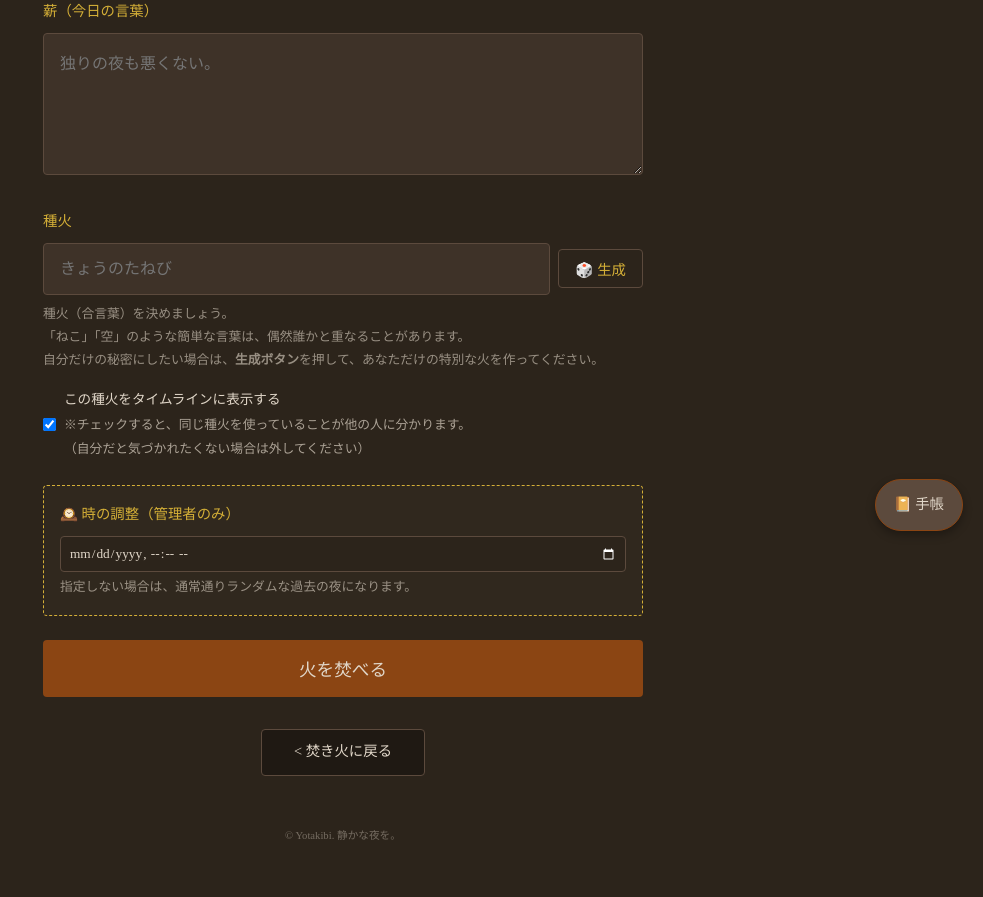
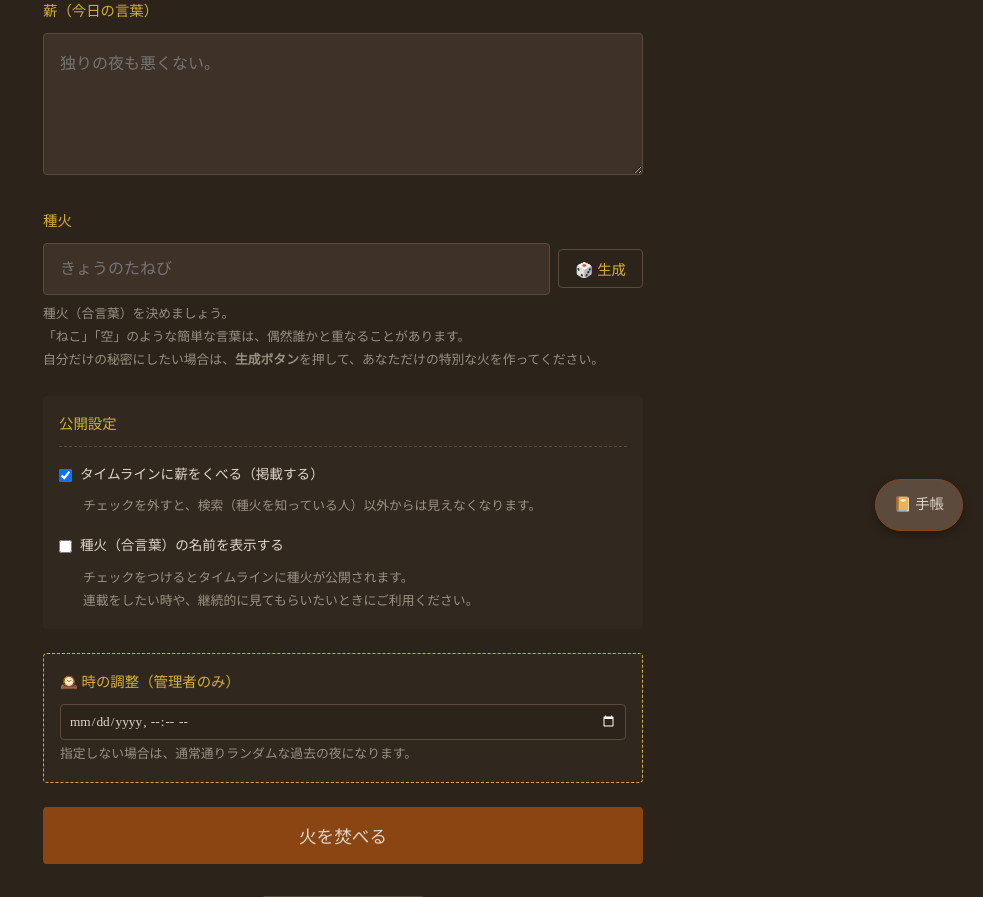
Before and after one commit to karaagenomuranaoya/yotakibi, a Flask app: page /write in a window 1280 px wide. Shown: the part 249-1146 px from the top of the page, without its empty margins (297-1280 px from the left). Before the commit the page ends 1089 px from the top, so only its background shows below. Run offline with Flask 3, Linux system fonts and the light colour scheme; the visitor is signed in with stand-in values (Sample User, id 1).

Commit message:
chekebox 2ko ni

```diff
--- a/app.py
+++ b/app.py
@@ -35,6 +35,7 @@ class Diary(db.Model):
     content = db.Column(db.Text, nullable=False)
     aikotoba = db.Column(db.String(50), nullable=False)
     is_public = db.Column(db.Boolean, default=False)
+    show_aikotoba = db.Column(db.Boolean, default=True) # 【追加】種火名を公開するかどうか
     created_at = db.Column(db.DateTime, default=datetime.now)
 
 # アプリ起動時にテーブルを作成
@@ -61,7 +62,7 @@ def check_opening_hours():
     if request.path.startswith('/static'):
         return
 
-    # 【追加】説明書ページ(manual)へのアクセスも常に許可
+    # 説明書ページ(manual)へのアクセスも常に許可
     if request.endpoint == 'manual':
         return
 
@@ -109,7 +110,10 @@ def write():
     if request.method == 'POST':
         content = request.form.get('content')
         aikotoba = request.form.get('aikotoba')
+
+        # チェックボックスの値を取得（チェックがあればTrue）
         is_public = True if request.form.get('is_public') else False
+        show_aikotoba = True if request.form.get('show_aikotoba') else False # 【追加】
 
         # 1. 必須チェック
         if not content or not aikotoba:
@@ -176,6 +180,7 @@ def write():
             content=content,
             aikotoba=aikotoba,
             is_public=is_public,
+            show_aikotoba=show_aikotoba, # 【追加】DBへ保存
             created_at=post_time
         )
 
@@ -188,8 +193,6 @@ def write():
         return redirect(url_for('index'))
 
     return render_template('index.html')
-
-# app.py の write関数の下あたりに追加
 
 @app.route('/extinguish/<int:diary_id>', methods=['POST'])
 def extinguish(diary_id):
--- a/templates/index.html
+++ b/templates/index.html
@@ -40,16 +40,36 @@
                 自分だけの秘密にしたい場合は、<strong>生成ボタン</strong>を押して、あなただけの特別な火を作ってください。
             </span>
 
-            <div class="checkbox-group">
-                <input type="checkbox" name="is_public" id="is_public" value="1" checked>
-                <label for="is_public" class="checkbox-label">
-                    この種火をタイムラインに表示する<br>
-                    <span style="font-size: 0.8rem; opacity: 0.7;">
-                        ※チェックすると、同じ種火を使っていることが他の人に分かります。<br>
-                        （自分だと気づかれたくない場合は外してください）
-                    </span>
+            {# --- 変更箇所：公開設定パネル --- #}
+            <div class="form-group"
+                style="margin-top: 1.5rem; background: rgba(62, 50, 40, 0.3); padding: 1rem; border-radius: 4px;">
+                <label
+                    style="margin-bottom: 0.8rem; border-bottom: 1px dashed #5C4A3D; padding-bottom: 0.5rem; width: 100%; color: #D4AF37;">
+                    公開設定
                 </label>
+
+                <div class="checkbox-group">
+                    <input type="checkbox" name="is_public" id="is_public" value="1" checked>
+                    <label for="is_public" class="checkbox-label">
+                        タイムラインに薪をくべる（掲載する）
+                    </label>
+                </div>
+                <p class="hint" style="margin-left: 1.5rem; margin-bottom: 1rem;">
+                    チェックを外すと、検索（種火を知っている人）以外からは見えなくなります。
+                </p>
+
+                <div class="checkbox-group">
+                    <input type="checkbox" name="show_aikotoba" id="show_aikotoba" value="1">
+                    <label for="show_aikotoba" class="checkbox-label">
+                        種火（合言葉）の名前を表示する
+                    </label>
+                </div>
+                <p class="hint" style="margin-left: 1.5rem;">
+                    チェックをつけるとタイムラインに種火が公開されます。<br>
+                    連載をしたい時や、継続的に見てもらいたいときにご利用ください。<br>
+                </p>
             </div>
+            {# --- 変更箇所ここまで --- #}
 
             {# --- 管理者用：時の調整パネル --- #}
             {% if session.get('is_admin') %}
```
